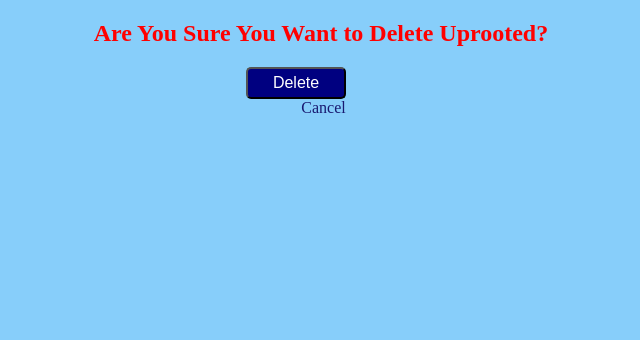
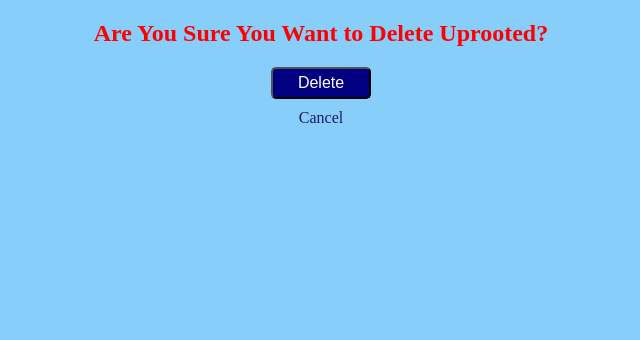
Before and after one commit to sarah-thomens/item-catalog-project, a Flask app: page /book/1/Uprooted/delete in a window 1280 px wide. Shown: the part 100-440 px from the top of the page, without its empty margins (329-969 px from the left). Run offline with Flask 2, Linux system fonts and the light colour scheme; a user stored in the database is signed in; some libraries are stand-ins or nearby versions.

Commit message:
Fixing Delete Page CSS.

```diff
--- a/catalog/static/styles.css
+++ b/catalog/static/styles.css
@@ -325,12 +325,7 @@ header nav
 
 .delete
 {
-	margin-right: 50px;
-}
-
-.delete-cancel
-{
-	margin-left: 5px;
+	margin-bottom: 10px;
 }
 
 /*--Delete/Add/Edit Button CSS-------------------------------------------------*/
--- a/catalog/templates/delete.html
+++ b/catalog/templates/delete.html
@@ -15,9 +15,11 @@
 		<div class="delete-form">
 			<form action="#" method = "post">
 				<!-- Delete Button ------------------------------------------------------>
-				<button type="submit" id="submit" class="delete">
-					<span aria-hidden="true"></span>Delete
-				</button>
+				<div class="delete">
+					<button type="submit" id="submit">
+						<span aria-hidden="true"></span>Delete
+					</button>
+				</div>
 			</form>
 			<!-- Cancel Button -------------------------------------------------------->
 			<a href = "{{url_for('showBookInfo', book_title = book.urlSafeTitle, book_id = book.id)}}" class="delete-cancel">
```
Also changed, not shown: catalog/booksCatalog.db.
